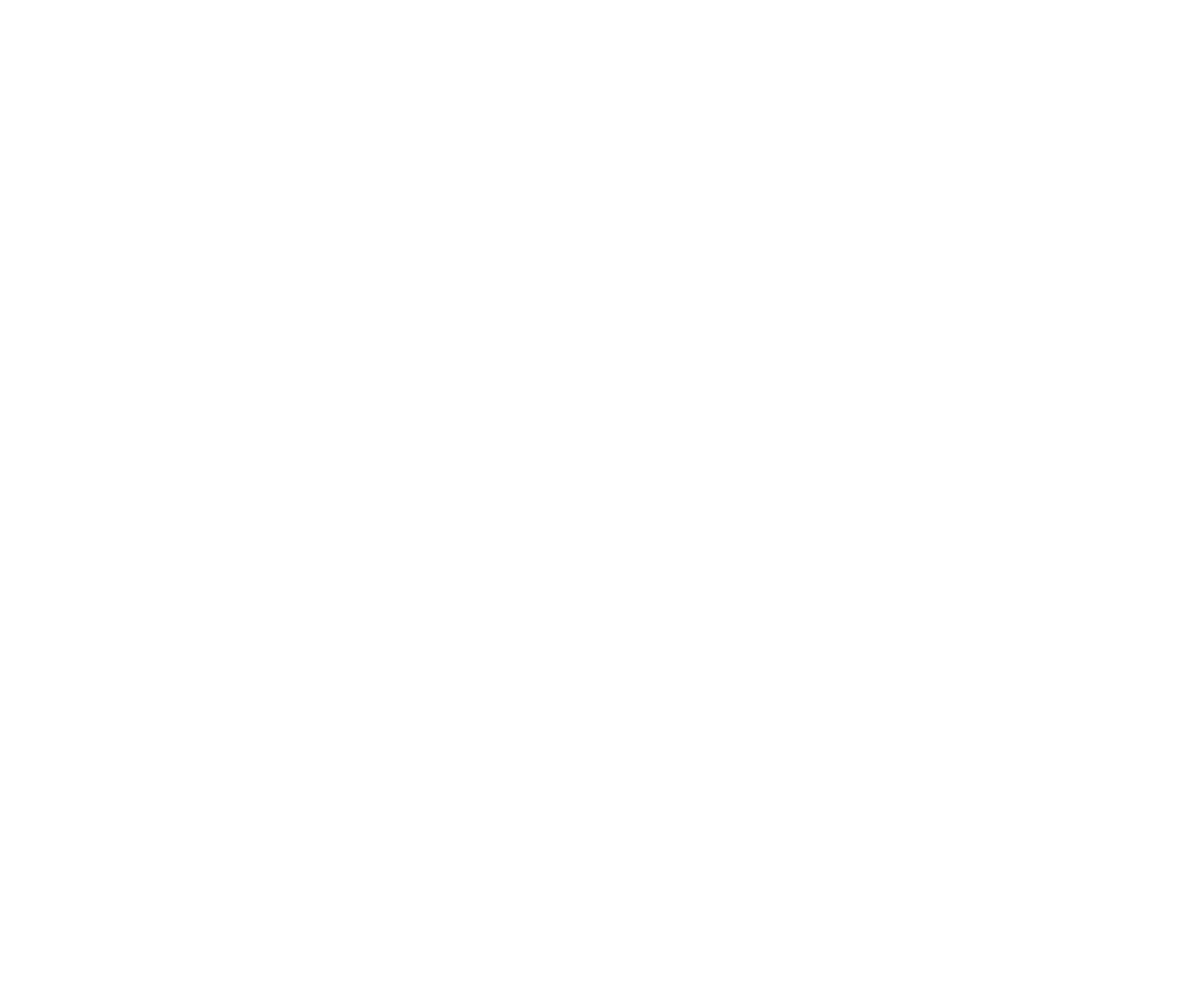
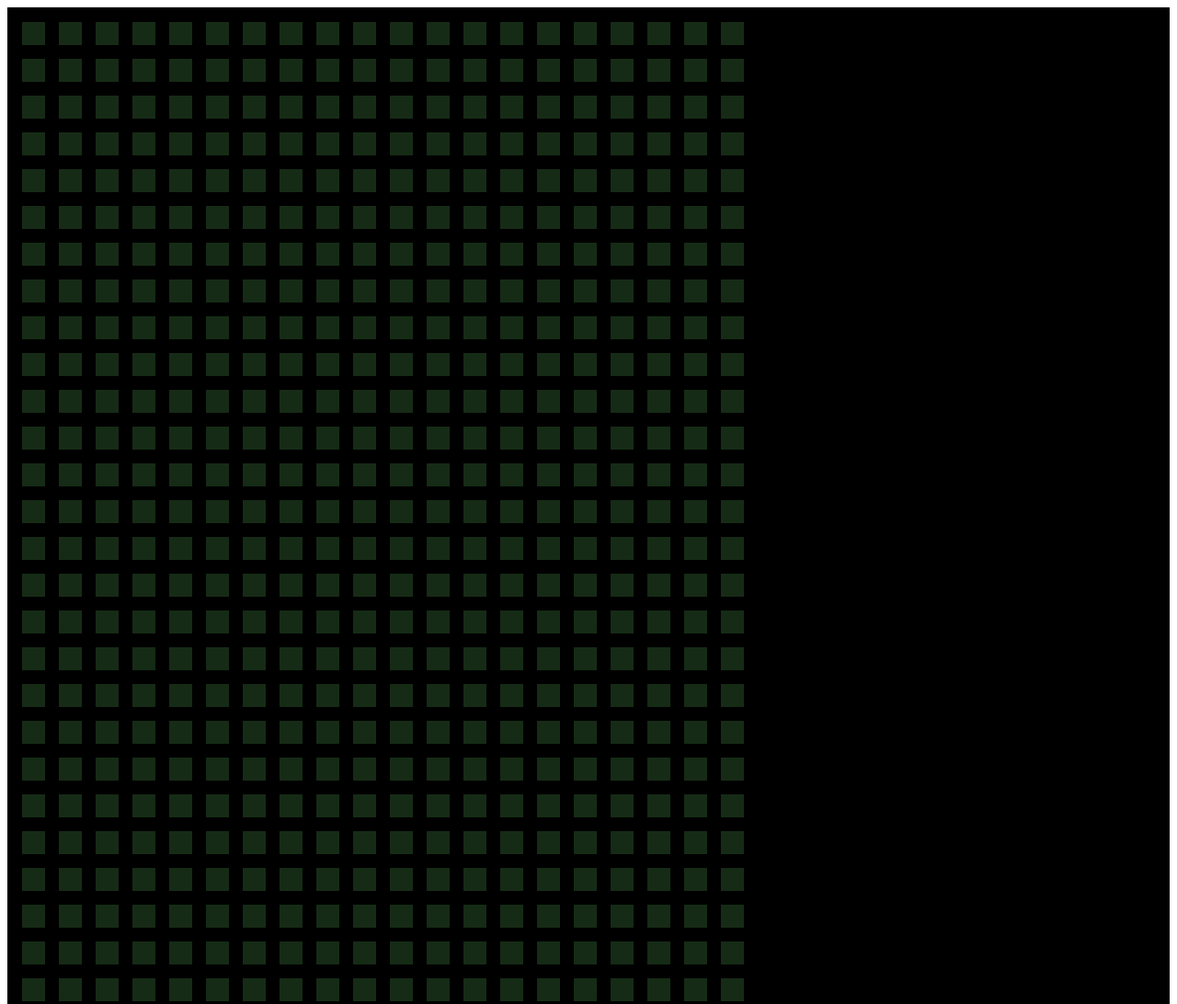
Before and after one commit to acciojob/Color-board-avinashcbsharma, a website: page main.html in a window 1280 px wide. Shown: the top 1092 px of the page at 92% size. Before the commit the page ends 800 px from the top, so only its background shows below. Drawn offline with Linux system fonts and the light colour scheme.

Commit message:
created a submission

```diff
--- a/main.html
+++ b/main.html
@@ -7,7 +7,7 @@
 </head>
 
 <body>
-	<!-- the entire body must be written by student -->
+	<div class="container" id="board-container"></div>
     <script type="text/javascript" src="./script.js">
 </script>
 
--- a/script.js
+++ b/script.js
@@ -1 +1,23 @@
-//your JS code here. If required.
+
+  document.addEventListener("DOMContentLoaded", function() {
+    const boardContainer = document.getElementById("board-container");
+
+    // Create 800 boxes
+    for (let i = 0; i < 800; i++) {
+      const square = document.createElement("div");
+      square.classList.add("square");
+      boardContainer.append(square);
+
+      // Attach event listener for hover effect
+      square.addEventListener("mouseover", function() {
+        square.style.backgroundColor = "lightblue";
+      });
+
+      // Attach event listener for smooth color disappearance after 1 second
+      square.addEventListener("mouseout", function() {
+        setTimeout(() => {
+          square.style.backgroundColor = "rgb(22, 43, 22)";
+        }, 1000);
+      });
+    }
+  });
--- a/styles.css
+++ b/styles.css
@@ -1 +1,19 @@
-/*  your css code here. If applicable */
+.container {
+      padding: 1rem;
+      display: grid;
+      grid-template-columns: repeat(20, 40px); /* Adjust the number of columns as needed */
+      /* column-gap:1px; */
+      row-gap:15px;
+      background-color: black;
+    }
+
+.square {
+      width: 25px;
+      height: 25px;
+      background-color: rgb(22, 43, 22);
+      transition: background-color 1s ease; /* Smooth transition effect */
+    }
+
+.square:hover {
+      background-color: lightblue; /* Change the color on hover */
+    }
```
